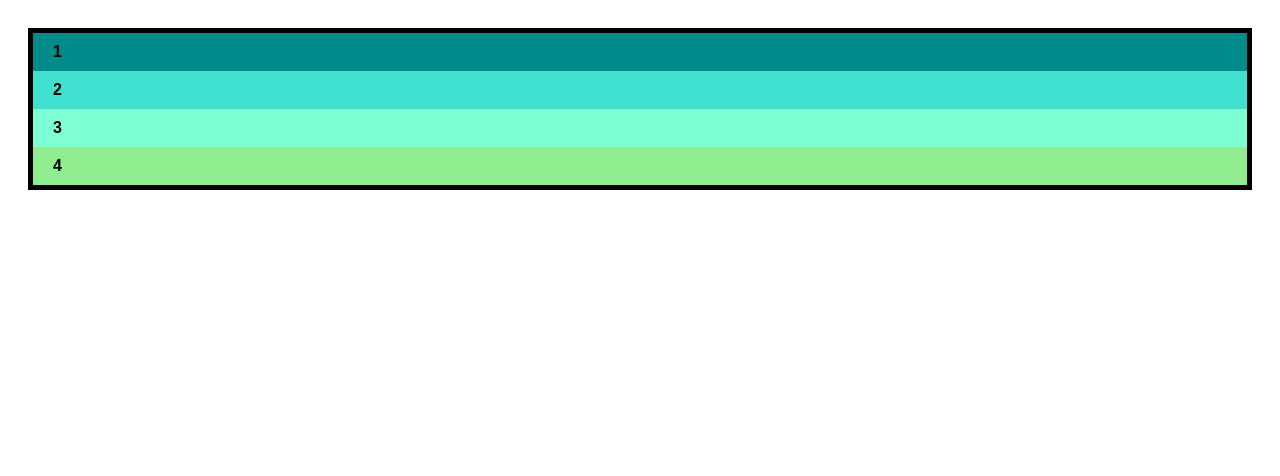
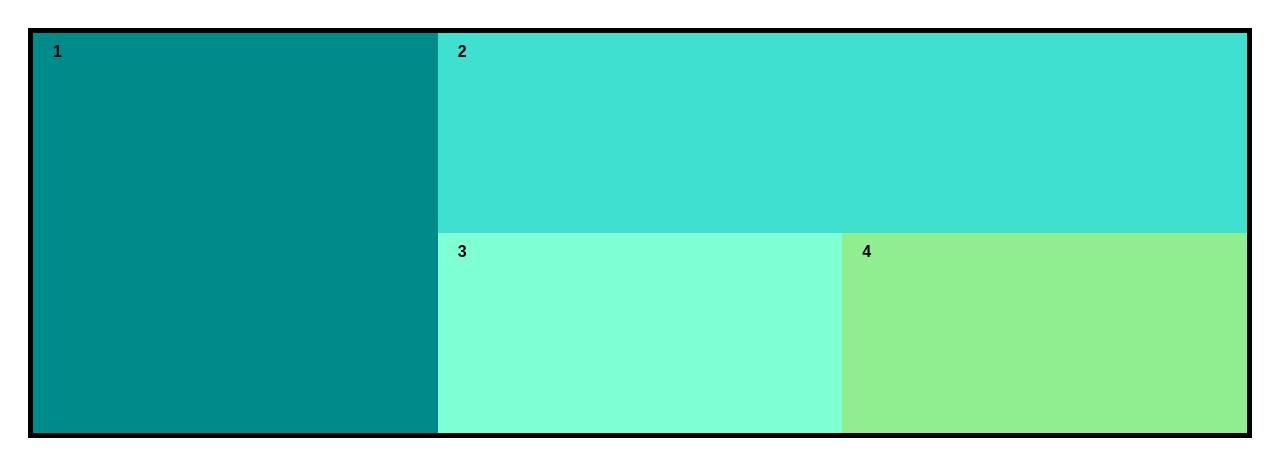
Before and after one commit to vishal151092/nested-flexbox-example, a plain HTML site: page index.html in a window 1280 px wide. Drawn offline with Linux system fonts and the light colour scheme.

Commit message:
1 file modified

```diff
--- a/styles.css
+++ b/styles.css
@@ -5,25 +5,26 @@ body {
   border: 5px solid black;
   font-family: avenir, sans-serif;
   font-weight: bold;
-  /* display: grid; */
+  display: grid;
 
-  /* grid-template-columns: 200px 100px 100px;
-  grid-template-rows: 100px 100px; */
+  /* grid-template-columns: 200px 100px 100px; */
+  /* grid-template-rows: 200px 100px; */
   /* gap: 10px; */
 
-  /*   grid-template-columns: repeat(3, 1fr); */
-  /*   grid-template-rows: repeat(2, 200px); */
+  grid-template-columns: repeat(3, 1fr);
+  grid-template-rows: repeat(2, 200px);
 }
 .grid-item {
   padding: 10px 20px;
 }
 .grid-item:nth-child(1) {
   background: darkcyan;
-  /* grid-row: 1 / 3;  */
+  grid-row: 1 / 3;
+  /* grid-column: 1/3; */
 }
 .grid-item:nth-child(2) {
   background: turquoise;
-  /*   grid-column: 2 / 4; */
+  grid-column: 2 / 4;
 }
 .grid-item:nth-child(3) {
   background: aquamarine;
```
